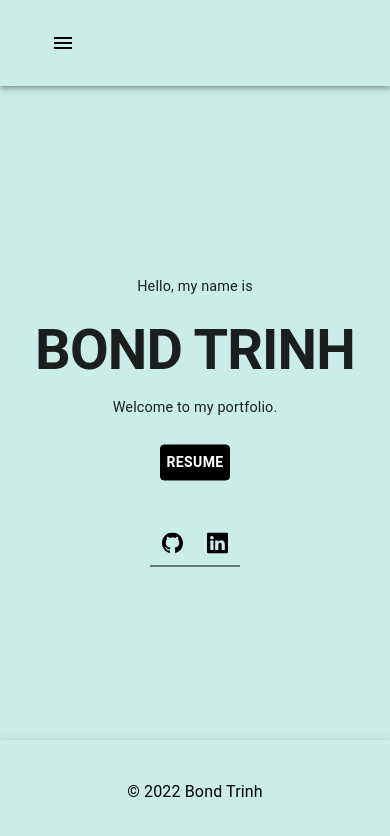
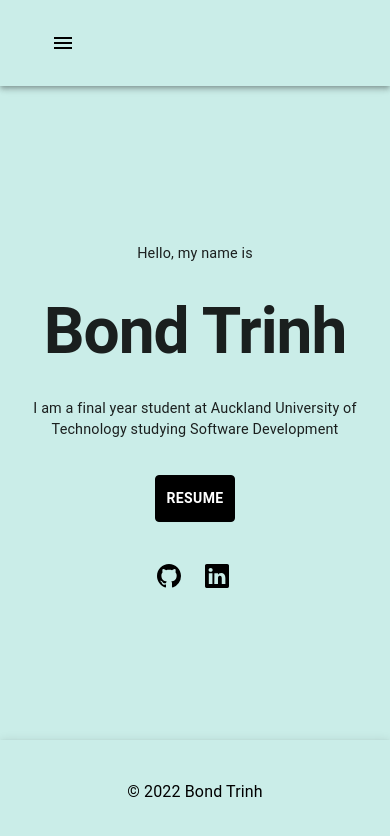
Before and after one commit to trinhbond/personal-portfolio, a React (Create React App) app: page / in a window 390 px wide. Shown: the top 836 px of the page. Built offline with nearby package versions, Linux system fonts and the light colour scheme.

Commit message:
Editing style properties for  pages.

```diff
--- a/src/pages/Contact.js
+++ b/src/pages/Contact.js
@@ -8,8 +8,8 @@ export default function Contact() {
     return (
     <Container className="Content">
       <Box>
-        <Typography variant="h1" component="h1" sx={{ fontWeight: "bold", textAlign: "center" }}>
-          GET IN TOUCH
+        <Typography variant="h1" component="h1">
+          Get In Touch
         </Typography>
         <Typography variant="body2">
         For work opportunities or inquiries, feel free to contact me
--- a/src/pages/Home.js
+++ b/src/pages/Home.js
@@ -6,23 +6,23 @@ function Home() {
   document.title = "Home - Bond Trinh";
 
   return (
-  <Container className="Home" sx={{ justifyContent: "center", textAlign: "center" }}>
+  <Container className="Home">
     <Typography variant="body2" id="hiParagraph">
     Hello, my name is
     </Typography>
-    <Typography variant="h1" sx={{ fontWeight: "bold" }}>
+    <Typography variant="h1">
     Bond Trinh
     </Typography>
     <Typography variant="body2" id="welcomeParagraph">
-    Welcome to my portfolio.
+    I am a final year student at Auckland University of Technology studying Software Development
     </Typography>
     <Button id="resumeButton">Resume</Button>
     <Box className="icons">
       <a href="https://github.com/bondtrinh1" target="blank" style={{margin: "12px"}}>
           <svg
             xmlns="http://www.w3.org/2000/svg"
-            width="21"
-            height="21"
+            width="24"
+            height="24"
             fill="currentColor"
             className="bi bi-github"
             viewBox="0 0 16 16">
@@ -32,8 +32,8 @@ function Home() {
       <a href="https://www.linkedin.com/in/bond-nick-trinh-a015b420a/" target="blank" style={{margin: "12px"}}>
         <svg
           xmlns="http://www.w3.org/2000/svg"
-          width="21"
-          height="21"
+          width="24"
+          height="24"
           fill="currentColor"
           className="bi bi-linkedin"
           viewBox="0 0 16 16">
--- a/src/styles/AboutMe.css
+++ b/src/styles/AboutMe.css
@@ -9,7 +9,6 @@
     padding-top: 75px;
 }
 .About-Me h1 {
-    text-transform: uppercase;
     text-align: start;
 }
 .About-Me #aboutMeParagraph {
@@ -38,7 +37,6 @@
         padding-top: 25px;
     }
     .About-Me h1 {
-        text-transform: uppercase;
         font-size: 4rem;
     }
     .About-Me #aboutMeParagraph {
--- a/src/styles/Contact.css
+++ b/src/styles/Contact.css
@@ -13,6 +13,11 @@
     -webkit-transform: translateX(-50%) translateY(-50%);
     transform: translateX(-50%) translateY(-50%);
     background-color: #caede8;
+}
+.Content h1 {
+    font-weight: bold;
+    justify-content: center;
+    text-align: center;
 }
 .Content p {
     text-align: center;
@@ -46,6 +51,9 @@
 @media screen and (max-width: 768px) {
     .Content h1 {
         font-size: 4rem;
+        font-weight: bold;
+        justify-content: center;
+        text-align: center;
     }
     .Content p {
         font-size: 0.75rem;
--- a/src/styles/Home.css
+++ b/src/styles/Home.css
@@ -1,5 +1,6 @@
 .Home {
-    padding: 15px 10%;
+    text-align: center;
+    justify-content: center;
     position: absolute;
     top: 50%;
     left: 50%;
@@ -8,13 +9,12 @@
     transform: translateX(-50%) translateY(-50%);
 }
 .Home h1 {
-    text-transform: uppercase;
-    margin-top: 50px;
+    margin-top: 30px;
+    font-weight: bold;
+    font-size: 7rem;
 }
 .Home #hiParagraph {
     position: relative;
-    top: 15px;
-    left: 6px;
 }
 .Home p {
     font-size: 1.2rem;
@@ -33,13 +33,14 @@
     color: white;
     padding: 10px;
     font-weight: bolder;
+    margin-top: 35px;
 }
 .Home .icons {
-    border-bottom: 1px solid black;
     width: fit-content;
     margin: 0 auto;
-    padding-top: 10px;
     display: flex;
+    position: relative;
+    right: 2px;
 }
 .Home svg {
     color: black;
@@ -47,39 +48,20 @@
 }
 @media screen and (max-width: 768px) {
     .Home h1 {
-        text-transform: uppercase;
-        margin-top: 50px;
+        margin-top: 30px;
+        font-weight: bold;
         font-size: 5rem;
     }
-    .Home .icons {
-        border-bottom: 1px solid black;
-        width: fit-content;
-        margin: 0 auto;
+    .Home #hiParagraph {
         position: relative;
-        top: 0px;
-    }
-}
-@media screen and (max-width: 600px) {
-    .Home h1 {
-        text-transform: uppercase;
-        margin-top: 20px;
-        font-size: 3.5rem;
-    }
-    .Home #hiParagraph {
-        font-size: 0.9rem;
-        position: relative;
-        top: 0px;
-        left: 0px;
-        right: 0px;
     }
     .Home p {
-        font-size: 1.2rem;
+        font-size: 1rem;
     }
     .Home #welcomeParagraph {
-        font-size: 0.9rem;
         text-align: center;
-        margin-top: 15px;
-        margin-bottom: 25px;
+        margin-top: 30px;
+        margin-bottom: 30px;
     }
     .Home #resumeButton {
         margin: 0 auto;
@@ -88,16 +70,77 @@
         border: 1px solid black;
         background-color: black;
         color: white;
-        padding: 5px;
+        padding: 10px;
         font-weight: bolder;
+        margin-top: 35px;
     }
     .Home .icons {
-        border-bottom: 1px solid black;
         width: fit-content;
         margin: 0 auto;
+        display: flex;
         position: relative;
-        bottom: 35px;
-        padding-left: 0;
-        padding-right: 0;
+        right: 2px;
+    }
+    .Home svg {
+        color: black;
+        display: block;
     }
 }
+@media screen and (max-width: 960px) {
+    .Home h1 {
+        margin-top: 30px;
+        font-weight: bold;
+        font-size: 5rem;
+    }
+    .Home #hiParagraph {
+        position: relative;
+    }
+    .Home p {
+        font-size: 0.90rem;
+    }
+    .Home #welcomeParagraph {
+        text-align: center;
+        margin-top: 30px;
+        margin-bottom: 30px;
+    }
+    .Home #resumeButton {
+        margin: 0 auto;
+        display: block;
+        margin-bottom: 30px;
+        border: 1px solid black;
+        background-color: black;
+        color: white;
+        padding: 10px;
+        font-weight: bolder;
+        margin-top: 35px;
+    }
+}
+@media screen and (max-width: 600px) {
+    .Home h1 {
+        margin-top: 30px;
+        font-weight: bold;
+        font-size: 4rem;
+    }
+    .Home #hiParagraph {
+        position: relative;
+    }
+    .Home p {
+        font-size: 0.90rem;
+    }
+    .Home #welcomeParagraph {
+        text-align: center;
+        margin-top: 30px;
+        margin-bottom: 30px;
+    }
+    .Home #resumeButton {
+        margin: 0 auto;
+        display: block;
+        margin-bottom: 30px;
+        border: 1px solid black;
+        background-color: black;
+        color: white;
+        padding: 10px;
+        font-weight: bolder;
+        margin-top: 35px;
+    }
+}
```
